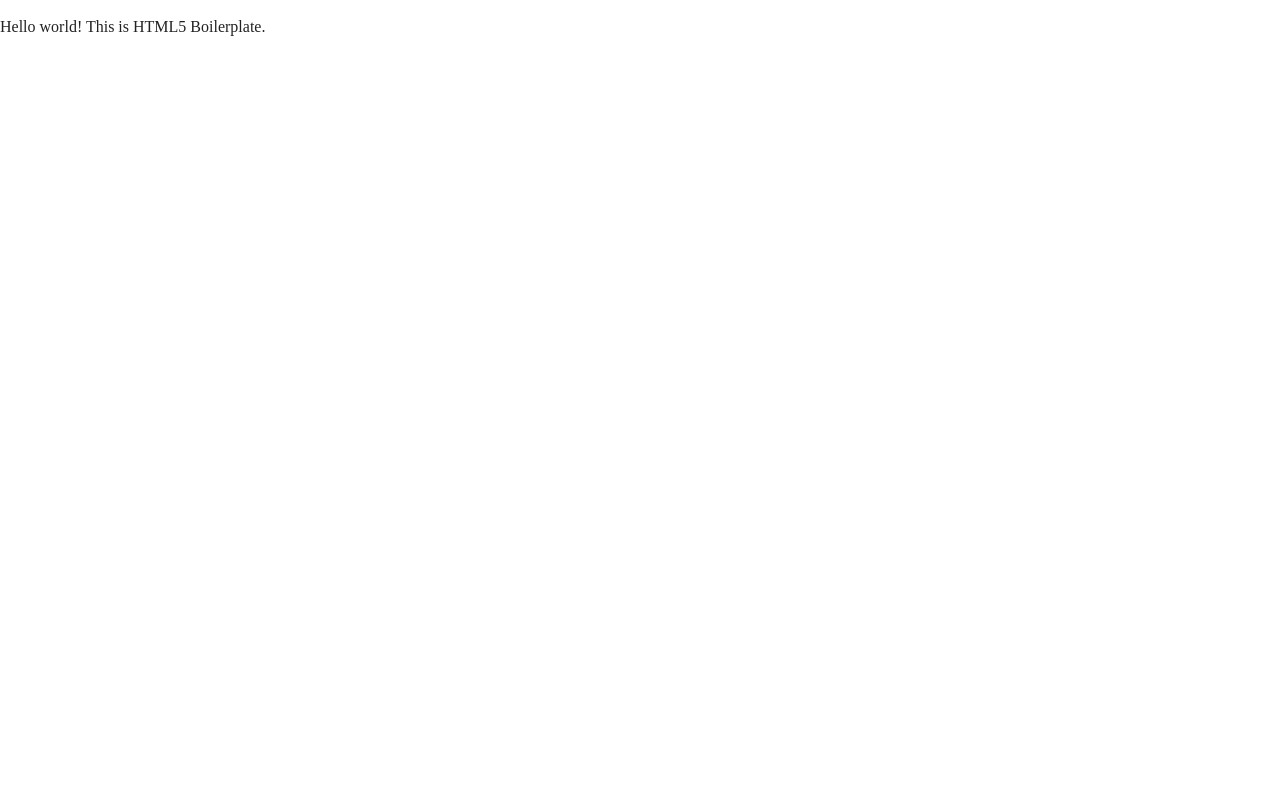
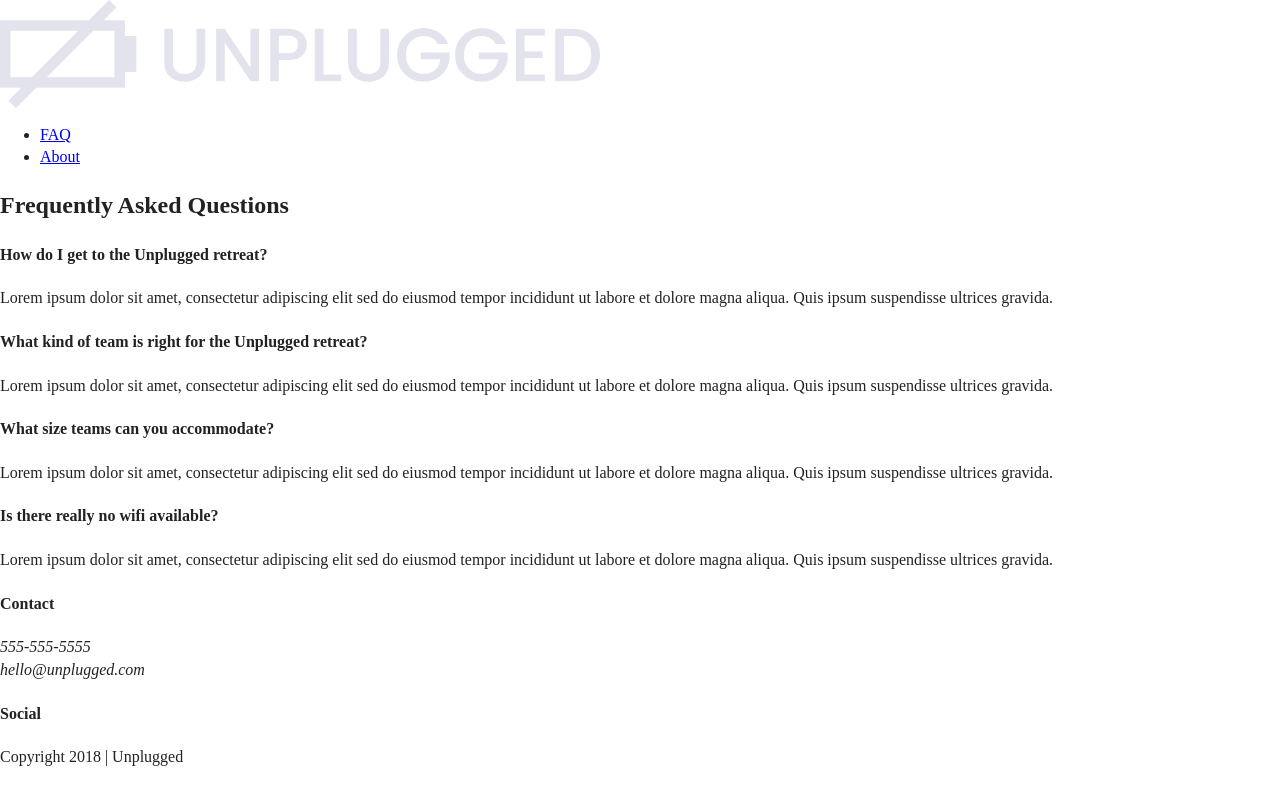
Before and after one commit to amandajscott/unplugged-web-dev, a website: page faq/index.html in a window 1280 px wide. Drawn offline with Linux system fonts and the light colour scheme; files whose address does not match are found by name.

Commit message:
Coded FAQ page

```diff
--- a/faq/index.html
+++ b/faq/index.html
@@ -24,8 +24,91 @@
 
 <body>
 
+  <header>
+    <div class="content-wrapper">
+      <a href="#"><img src="img/unpluggedlogo.png" alt="unplugged logo"></a>
+      <div class="header-divider">
+      </div>
+    <nav>
+      <ul>
+        <li><a href="faq/index.html" target="_blank">FAQ</a></li>
+        <li><a href="about.index.html" target="_blank">About</a></li>
+      </ul>
+    </nav>
+  </div>
+  </header>
+
+  <main>
+
+    <section class="faq">
+      <div class="content-wrapper">
+        <h2>Frequently Asked Questions</h2>
+        <div class="faq-content">
+          <h4>How do I get to the Unplugged retreat?</h4>
+          <p>
+            Lorem ipsum dolor sit amet, consectetur adipiscing elit sed do eiusmod tempor incididunt ut labore et dolore magna aliqua. Quis ipsum suspendisse ultrices gravida.
+          </p>
+        </div>
+        <div class="faq-content">
+          <h4>What kind of team is right for the Unplugged retreat?</h4>
+          <p>
+            Lorem ipsum dolor sit amet, consectetur adipiscing elit sed do eiusmod tempor incididunt ut labore et dolore magna aliqua. Quis ipsum suspendisse ultrices gravida.
+          </p>
+        </div>
+        <div class="faq-content">
+          <h4>What size teams can you accommodate?</h4>
+          <p>
+            Lorem ipsum dolor sit amet, consectetur adipiscing elit sed do eiusmod tempor incididunt ut labore et dolore magna aliqua. Quis ipsum suspendisse ultrices gravida.
+          </p>
+        </div>
+        <div class="faq-content">
+          <h4>Is there really no wifi available?</h4>
+          <p>
+            Lorem ipsum dolor sit amet, consectetur adipiscing elit sed do eiusmod tempor incididunt ut labore et dolore magna aliqua. Quis ipsum suspendisse ultrices gravida.
+          </p>
+        </div>
+      </div>
+    </section>
+  </main>
+
+  <footer>
+    <div class="content-wrapper">
+      <div class="footer-content">
+        <div class="contact">
+          <h4>Contact</h4>
+          <address>
+            <p>
+              555-555-5555<br>
+              hello@unplugged.com
+            </p>
+          </address>
+          </div>
+          <div class="social">
+            <h4>Social</h4>
+            <div class="social-icons">
+              <p>
+                <a href="https://www.facebook.com/Skillcrush/" target="_blank"></a>
+              </p>
+              <p>
+                <a href="https://www.twitter.com/Skillcrush" target="_blank"></a>
+              </p>
+              <p>
+                <a href="https://www.instagram.com/skillcrush" target="_blank"></a>
+              </p>
+            </div>
+            <p><a href="https://www.facebook.com/yoursite" target="_blank" rel="noopener"></a></p>
+            <!-- other social links here -->
+          </div>
+        </div>
+      </div> <!-- footer content ends -->
+    </div>
+    <!-- footer content-wrapper ends -->
+    <div class="copyright">
+      <p>Copyright 2018 | Unplugged</p>
+    </div>
+  </footer>
+
   <!-- Add your site or application content here -->
-  <p>Hello world! This is HTML5 Boilerplate.</p>
   <script src="../js/vendor/modernizr-3.11.2.min.js"></script>
   <script src="../js/plugins.js"></script>
   <script src="../js/main.js"></script>
```
Also changed, not shown: 1 other file.
